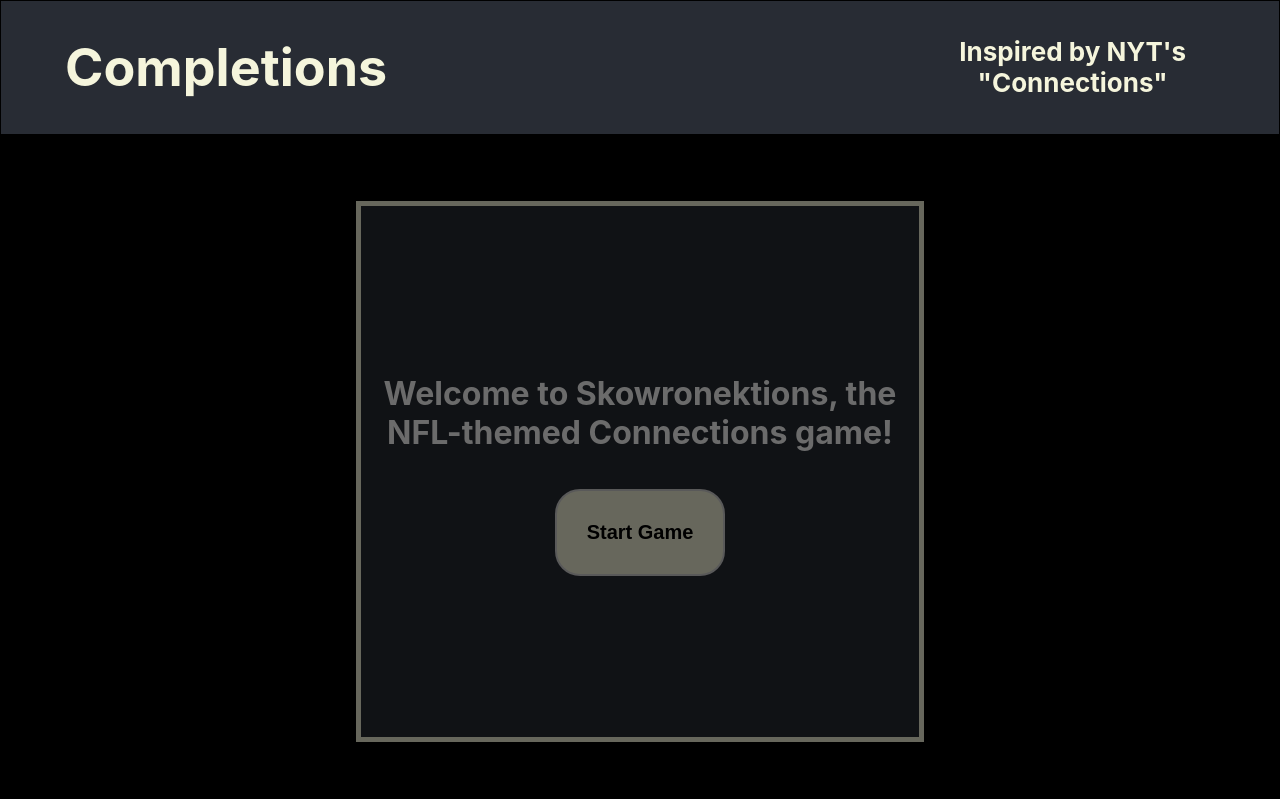
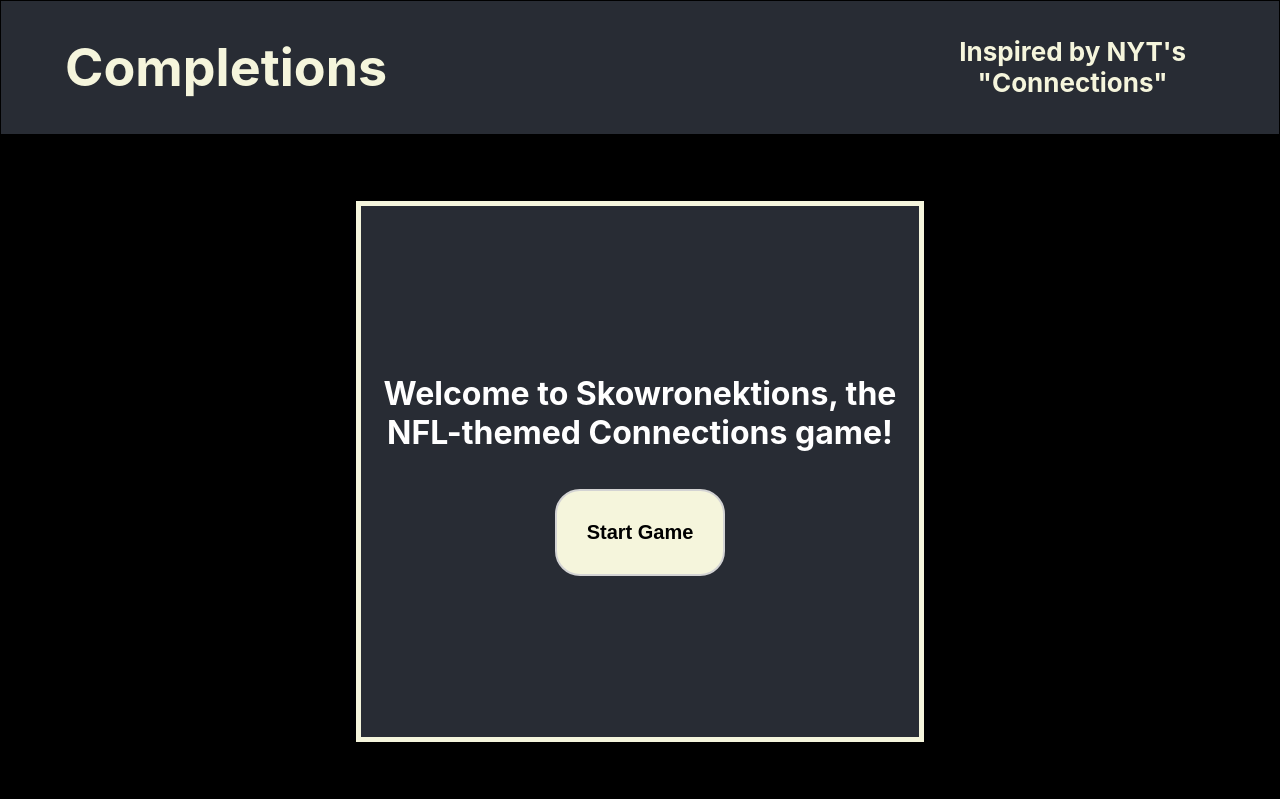
Before and after one commit to DurjaMan27/skowronektions, a React (Create React App) app in the folder connections-game/: page / in a window 1280 px wide. Built offline with nearby package versions, Linux system fonts and the light colour scheme.

Commit message:
Small changes

```diff
--- a/connections-game/src/App.css
+++ b/connections-game/src/App.css
@@ -111,9 +111,6 @@
   left: 10%;
   width: 80%;
   height: 80%;
-
-  animation-name: begin;
-  animation-duration: 10s;
 }
 
 .beginning > button {
```
Also changed, not shown: connections-game/src/App.js (+0 -20 lines).
